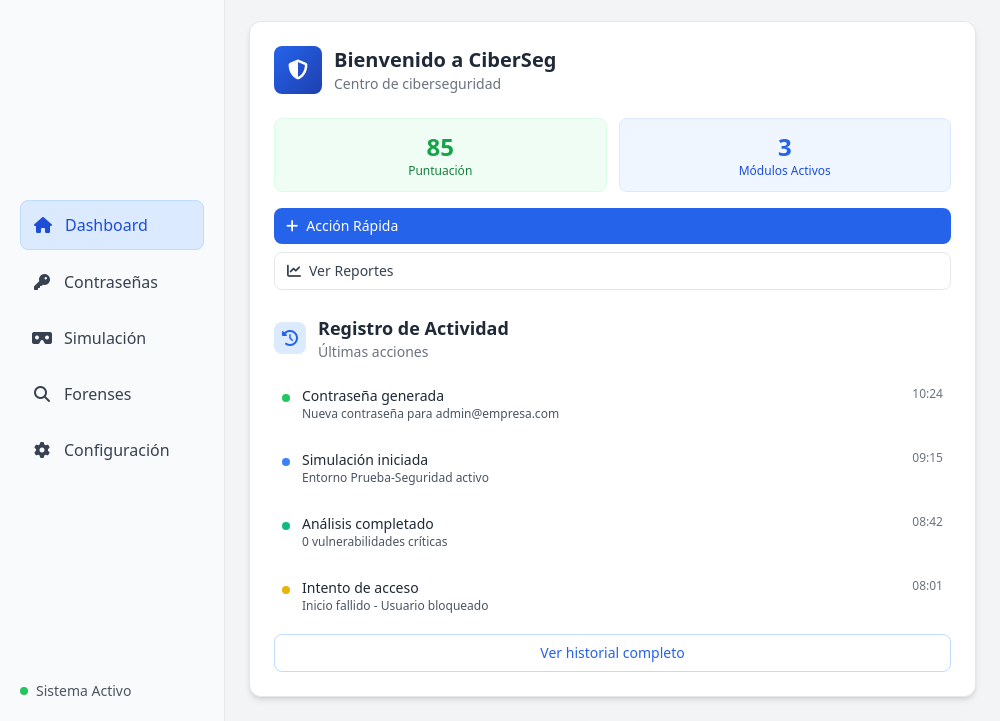
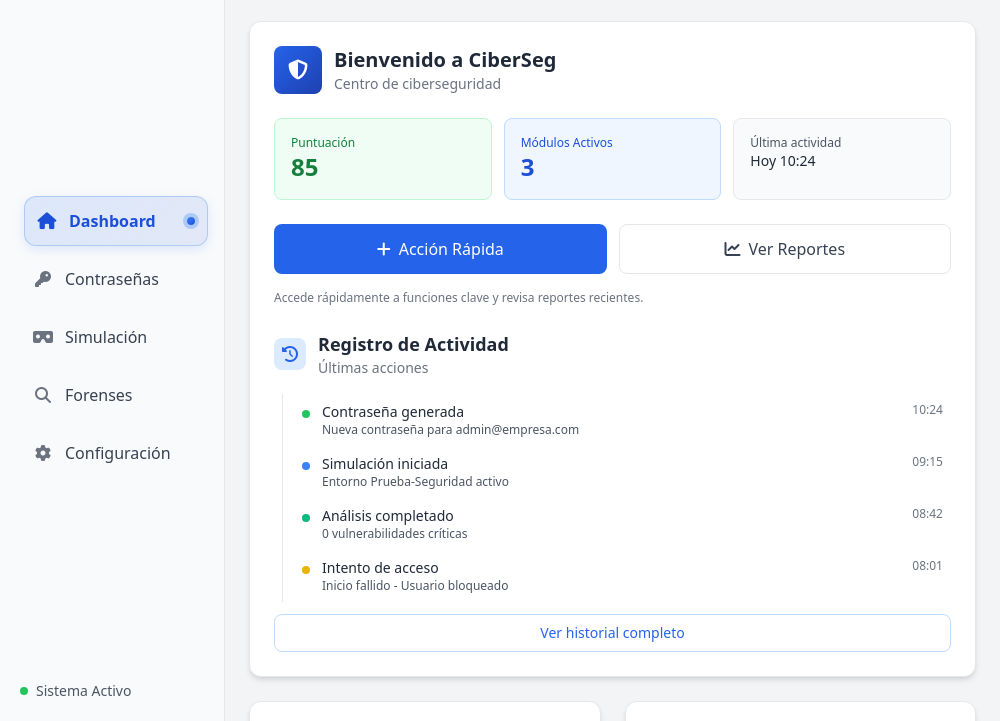
Before and after one commit to Aoshi346/Proyecto-CiberSeg, an Electron app: page frontend/renderer/index.html in a window 1000 px wide. Both pictures are taken after a click on the element "Dashboard". Shown: the part 79-800 px from the top of the page. Drawn offline with nearby package versions, Linux system fonts and the light colour scheme.

Commit message:
feat: enhance sidebar navigation with new styles and accessibility features, and add summary section to main content

```diff
--- a/frontend/renderer/index.html
+++ b/frontend/renderer/index.html
@@ -8,6 +8,72 @@
   <link href="https://fonts.googleapis.com/css2?family=Inter:wght@300;400;500;600;700&display=swap" rel="stylesheet" />
   <link rel="stylesheet" href="https://cdnjs.cloudflare.com/ajax/libs/font-awesome/6.4.0/css/all.min.css" />
   <script src="https://cdn.tailwindcss.com"></script>
+  <style>
+    /* Estilos coherentes para elementos de la barra lateral */
+    .nav-item {
+      position: relative;
+      border-radius: 12px;
+      transition: all 200ms ease;
+    }
+    .nav-item .active-indicator {
+      position: absolute;
+      right: 12px;
+      top: 50%;
+      transform: translateY(-50%);
+      width: 8px;
+      height: 8px;
+      border-radius: 50%;
+      background: linear-gradient(135deg, #3b82f6 0%, #1d4ed8 100%);
+      opacity: 0;
+      scale: 0.5;
+      transition: all 200ms ease;
+      box-shadow: 0 0 0 2px rgba(59, 130, 246, 0.2);
+    }
+    .nav-item:hover {
+      background: rgba(37, 99, 235, 0.08);
+      transform: translateX(2px);
+    }
+    .nav-item.active {
+      background: linear-gradient(135deg, rgba(59, 130, 246, 0.15) 0%, rgba(29, 78, 216, 0.1) 100%);
+      color: #1d4ed8;
+      border: 1px solid rgba(59, 130, 246, 0.3);
+      box-shadow: 0 4px 12px rgba(59, 130, 246, 0.15);
+      transform: translateX(4px);
+    }
+    .nav-item.active .active-indicator {
+      opacity: 1;
+      scale: 1;
+      box-shadow: 0 0 0 4px rgba(59, 130, 246, 0.3);
+    }
+    .nav-item .icon {
+      color: #6b7280;
+      transition: all 200ms ease;
+    }
+    .nav-item:hover .icon {
+      transform: scale(1.1);
+      color: #4b5563;
+    }
+    .nav-item.active .icon {
+      color: #1d4ed8;
+      transform: scale(1.05);
+    }
+    .nav-item .sidebar-label {
+      transition: all 200ms ease;
+      color: #374151;
+    }
+    .nav-item:hover .sidebar-label {
+      color: #1f2937;
+    }
+    .nav-item.active .sidebar-label {
+      font-weight: 600;
+      color: #1d4ed8;
+    }
+    @media (prefers-reduced-motion: reduce) {
+      .nav-item, .nav-item .icon, .nav-item .active-indicator, .nav-item .sidebar-label {
+        transition: none;
+      }
+    }
+  </style>
 </head>
 
 <body class="bg-gray-100 text-gray-900 font-sans">
@@ -32,33 +98,38 @@
 
       <div class="flex flex-col gap-2 mb-8" id="nav-menu">
         <div
-          class="flex items-center gap-3 p-3 rounded-lg cursor-pointer transition-colors duration-150 ease-in-out bg-blue-100 text-blue-700 border border-blue-200 nav-item"
+          class="nav-item active relative group flex items-center gap-3 p-3 rounded-xl cursor-pointer border transition-all duration-200 ease-out"
           data-section="dashboard">
-          <i class="fas fa-home w-5 text-center"></i>
+          <span class="active-indicator"></span>
+          <i class="fas fa-home w-5 text-center icon"></i>
           <span class="sidebar-label">Dashboard</span>
         </div>
         <div
-          class="flex items-center gap-3 p-3 rounded-lg cursor-pointer transition-colors duration-150 ease-in-out hover:bg-gray-100 text-gray-700 nav-item"
+          class="nav-item relative group flex items-center gap-3 p-3 rounded-xl cursor-pointer transition-all duration-200 ease-out border border-transparent"
           data-section="passwords">
-          <i class="fas fa-key w-5 text-center"></i>
+          <span class="active-indicator"></span>
+          <i class="fas fa-key w-5 text-center icon"></i>
           <span class="sidebar-label">Contraseñas</span>
         </div>
         <div
-          class="flex items-center gap-3 p-3 rounded-lg cursor-pointer transition-colors duration-150 ease-in-out hover:bg-gray-100 text-gray-700 nav-item"
+          class="nav-item relative group flex items-center gap-3 p-3 rounded-xl cursor-pointer transition-all duration-200 ease-out border border-transparent"
           data-section="simulation">
-          <i class="fas fa-vr-cardboard w-5 text-center"></i>
+          <span class="active-indicator"></span>
+          <i class="fas fa-vr-cardboard w-5 text-center icon"></i>
           <span class="sidebar-label">Simulación</span>
         </div>
         <div
-          class="flex items-center gap-3 p-3 rounded-lg cursor-pointer transition-colors duration-150 ease-in-out hover:bg-gray-100 text-gray-700 nav-item"
+          class="nav-item relative group flex items-center gap-3 p-3 rounded-xl cursor-pointer transition-all duration-200 ease-out border border-transparent"
           data-section="forensics">
-          <i class="fas fa-search w-5 text-center"></i>
+          <span class="active-indicator"></span>
+          <i class="fas fa-search w-5 text-center icon"></i>
           <span class="sidebar-label">Forenses</span>
         </div>
         <div
-          class="flex items-center gap-3 p-3 rounded-lg cursor-pointer transition-colors duration-150 ease-in-out hover:bg-gray-100 text-gray-700 nav-item"
+          class="nav-item relative group flex items-center gap-3 p-3 rounded-xl cursor-pointer transition-all duration-200 ease-out border border-transparent"
           data-section="settings">
-          <i class="fas fa-cog w-5 text-center"></i>
+          <span class="active-indicator"></span>
+          <i class="fas fa-cog w-5 text-center icon"></i>
           <span class="sidebar-label">Configuración</span>
         </div>
       </div>
@@ -113,33 +184,38 @@
                 </div>
               </div>
 
+              <!-- Resumen superior -->
+              <div class="grid grid-cols-1 md:grid-cols-3 gap-3 mb-6">
+                <div class="p-4 rounded-lg border border-green-200 bg-green-50">
+                  <div class="text-xs text-green-700">Puntuación</div>
+                  <div class="text-2xl font-semibold text-green-700">85</div>
+                </div>
+                <div class="p-4 rounded-lg border border-blue-200 bg-blue-50">
+                  <div class="text-xs text-blue-700">Módulos Activos</div>
+                  <div class="text-2xl font-semibold text-blue-700">3</div>
+                </div>
+                <div class="p-4 rounded-lg border border-gray-200 bg-gray-50">
+                  <div class="text-xs text-gray-600">Última actividad</div>
+                  <div class="text-sm font-medium text-gray-800">Hoy 10:24</div>
+                </div>
+              </div>
+
               <!-- Cuadrícula de Contenido Principal -->
               <div class="grid grid-cols-1 lg:grid-cols-2 gap-6">
                 <!-- Sección Izquierda: Estadísticas y Acciones -->
                 <div class="space-y-4">
-                  <!-- Estadísticas de Información Rápida -->
-                  <div class="grid grid-cols-2 gap-3">
-                    <div class="text-center p-3 bg-green-50 rounded-lg border border-green-100">
-                      <div class="text-2xl font-bold text-green-600">85</div>
-                      <div class="text-xs text-green-700">Puntuación</div>
-                    </div>
-                    <div class="text-center p-3 bg-blue-50 rounded-lg border border-blue-100">
-                      <div class="text-2xl font-bold text-blue-600">3</div>
-                      <div class="text-xs text-blue-700">Módulos Activos</div>
-                    </div>
-                  </div>
-
                   <!-- Acciones Rápidas -->
-                  <div class="space-y-2">
-                    <button class="w-full flex items-center gap-2 px-3 py-2 rounded-lg bg-blue-600 text-white hover:bg-blue-700 transition-colors duration-200 text-sm">
+                  <div class="grid grid-cols-1 sm:grid-cols-2 gap-3">
+                    <button class="w-full flex items-center justify-center gap-2 px-4 py-3 rounded-lg bg-blue-600 text-white hover:bg-blue-700 transition-colors duration-200">
                       <i class="fas fa-plus"></i>
                       <span>Acción Rápida</span>
                     </button>
-                    <button class="w-full flex items-center gap-2 px-3 py-2 rounded-lg border border-gray-200 text-gray-700 hover:bg-gray-50 transition-colors duration-200 text-sm">
+                    <button class="w-full flex items-center justify-center gap-2 px-4 py-3 rounded-lg border border-gray-200 text-gray-700 hover:bg-gray-50 transition-colors duration-200">
                       <i class="fas fa-chart-line"></i>
                       <span>Ver Reportes</span>
                     </button>
                   </div>
+                  <p class="text-xs text-gray-500">Accede rápidamente a funciones clave y revisa reportes recientes.</p>
                 </div>
 
                 <!-- Sección Derecha: Registro de Actividad -->
@@ -154,7 +230,8 @@
                     </div>
                   </div>
 
-                  <div class="space-y-3 max-h-64 overflow-y-auto">
+                  <div class="relative max-h-64 overflow-y-auto pl-5">
+                    <div class="absolute left-2 top-0 bottom-0 w-px bg-gray-200"></div>
                     <div class="flex items-start gap-3 p-2 rounded-lg hover:bg-gray-50 cursor-pointer">
                       <div class="w-2 h-2 rounded-full bg-green-500 mt-2"></div>
                       <div class="flex-1">
@@ -306,33 +383,35 @@
               </div>
             </div>
 
-            <!-- Cuadrícula 6: Herramientas Adicionales -->
+            <!-- Cuadrícula 6: Módulo Forense (movido desde Cuadrícula 5) -->
             <div class="bg-white p-6 rounded-xl shadow-md border border-gray-200 transition-transform duration-500 hover:shadow-lg">
               <div class="flex items-center gap-3 mb-4">
-                <div class="w-12 h-12 rounded-lg bg-gradient-to-br from-gray-400 to-gray-600 flex items-center justify-center text-white text-xl">
-                  <i class="fas fa-tools"></i>
+                <div class="w-12 h-12 rounded-lg bg-gradient-to-br from-emerald-500 to-teal-600 flex items-center justify-center text-white text-xl">
+                  <i class="fas fa-search"></i>
                 </div>
                 <div>
-                  <h3 class="text-lg font-semibold text-gray-800">Herramientas</h3>
-                  <p class="text-sm text-gray-500">Utilidades adicionales</p>
+                  <h3 class="text-lg font-semibold text-gray-800">Forense</h3>
+                  <p class="text-sm text-gray-500">Análisis digital</p>
                 </div>
               </div>
 
               <div class="space-y-3">
-                <div class="p-3 bg-gray-50 rounded-lg text-center">
-                  <i class="fas fa-hammer text-gray-400 text-2xl mb-2"></i>
-                  <div class="text-sm text-gray-600">Nuevas herramientas</div>
-                  <div class="text-xs text-gray-500">En desarrollo</div>
+                <div class="p-3 bg-gray-50 rounded-lg">
+                  <div class="flex justify-between items-center mb-1">
+                    <span class="text-sm font-medium text-gray-700">Último análisis:</span>
+                    <span class="text-xs text-gray-500">Hace 1h</span>
+                  </div>
+                  <div class="text-xs text-gray-600">documento_sospechoso.pdf</div>
                 </div>
 
-                <button class="w-full flex items-center justify-center gap-2 px-4 py-3 rounded-lg bg-gray-100 text-gray-500 cursor-not-allowed" disabled>
-                  <i class="fas fa-clock"></i>
-                  <span>Próximamente</span>
+                <button class="w-full flex items-center justify-center gap-2 px-4 py-3 rounded-lg bg-emerald-600 text-white hover:bg-emerald-700 transition-colors duration-200">
+                  <i class="fas fa-upload"></i>
+                  <span>Analizar Archivo</span>
                 </button>
 
                 <button class="w-full flex items-center justify-center gap-2 px-4 py-2 rounded-lg border border-gray-200 text-gray-700 hover:bg-gray-50 transition-colors duration-200 text-sm">
-                  <i class="fas fa-info-circle"></i>
-                  <span>Más Info</span>
+                  <i class="fas fa-history"></i>
+                  <span>Ver Reportes</span>
                 </button>
               </div>
             </div>
--- a/frontend/renderer/renderer.js
+++ b/frontend/renderer/renderer.js
@@ -93,6 +93,15 @@ class CiberSegApp {
     // Navegación de la barra lateral: asegurar que los elementos de navegación con no data-section no fallen
     document.querySelectorAll('.nav-item').forEach(item => {
       if (!item.dataset.section) item.dataset.section = 'dashboard';
+      // Accesibilidad: activar con Enter/Espacio
+      item.setAttribute('tabindex', '0');
+      item.addEventListener('keydown', (e) => {
+        if (e.key === 'Enter' || e.key === ' ') {
+          e.preventDefault();
+          const section = item.dataset.section;
+          this.navigateToSection(section);
+        }
+      });
     });
   }
 
@@ -137,21 +146,10 @@ class CiberSegApp {
   navigateToSection(section) {
     console.log(`Navegando a la sección: ${section}`);
 
-    // Actualizar la navegación con el estado correcto de restablecimiento
-    document.querySelectorAll('.nav-item').forEach(item => {
-      // Remover todos los estados activos
-      item.classList.remove('bg-blue-100', 'text-blue-700', 'border-blue-200', 'border-blue-200');
-      // Restablecer a estados por defecto
-      item.classList.add('text-gray-700');
-      item.classList.remove('hover:bg-gray-100'); // Remover para permitir hover adecuado
-    });
-
-    // Establecer estado activo para la navegación objetivo
+    // Actualizar navegación con clases coherentes
+    document.querySelectorAll('.nav-item').forEach(item => item.classList.remove('active'));
     const targetNav = document.querySelector(`[data-section="${section}"]`);
-    if (targetNav) {
-      targetNav.classList.add('bg-blue-100', 'text-blue-700', 'border-blue-200');
-      targetNav.classList.remove('text-gray-700', 'hover:bg-gray-100');
-    }
+    if (targetNav) targetNav.classList.add('active');
 
     // Ocultar TODAS las secciones de contenido primero - incluyendo el dashboard
     const allSections = document.querySelectorAll('.content-section');
```
